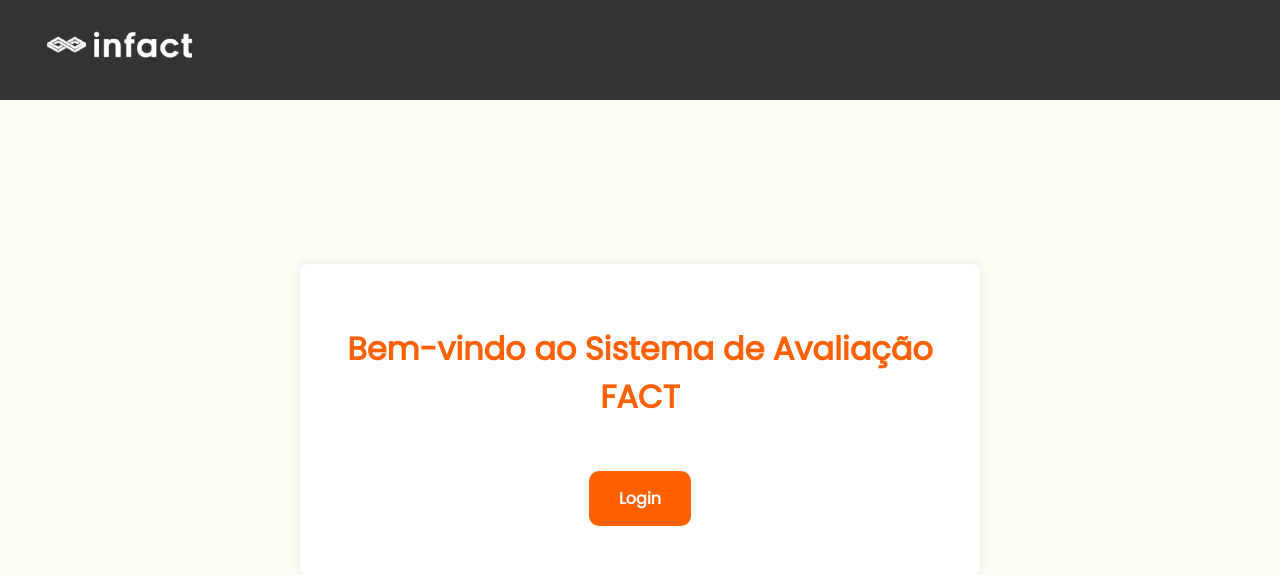
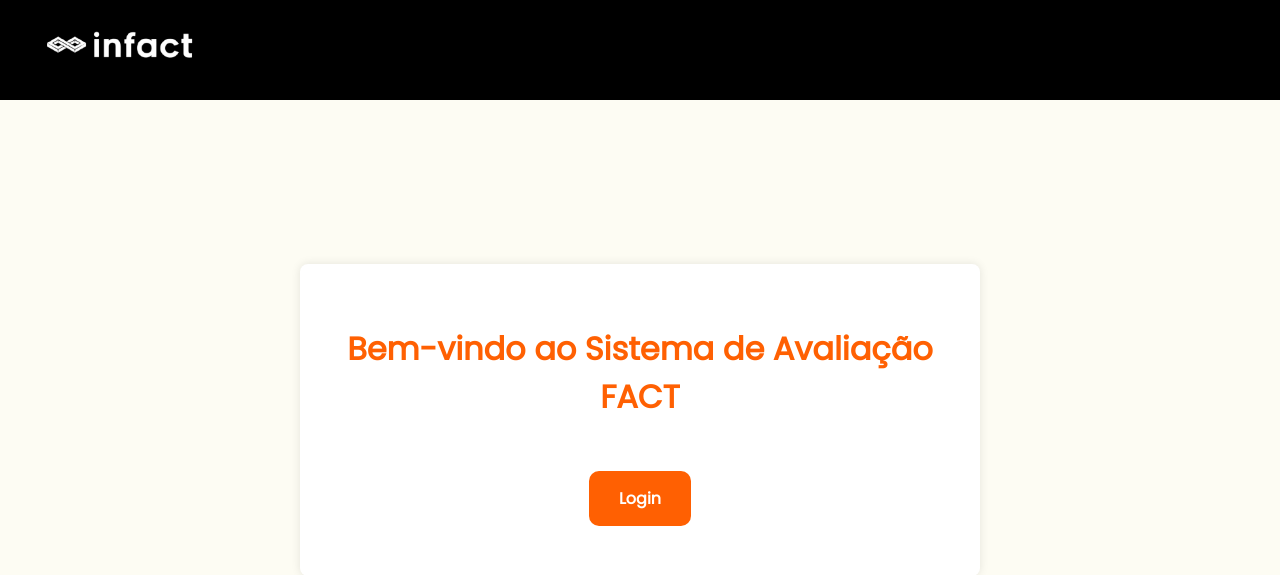
Before and after one commit to gacneto/projeto-2-si-equipe-6, a Django app: page / in a window 1280 px wide. Shown: the top 575 px of the page. Run offline with Django 5.2, Linux system fonts and the light colour scheme.

Commit message:
Add files via upload

```diff
--- a/fact_evaluation_system/fact_evaluation_system/core/templates/core/create_fact.html
+++ b/fact_evaluation_system/fact_evaluation_system/core/templates/core/create_fact.html
@@ -1,4 +1,5 @@
 <!-- core/templates/core/create_fact.html -->
+{% load static %}
 <!DOCTYPE html>
 <html>
 <head>
@@ -16,7 +17,7 @@
 
         /* Header */
         header {
-            background-color: #333333;
+            background-color: #000000;
             height: 100px;
             padding: 0 20px;
             display: flex;
@@ -116,7 +117,7 @@
 <body>
     <header>
         <!-- Espaço para a Logo -->
-        <img src="logo.png" alt="Logo do Sistema" class="logo">
+        <img src="{% static 'core/infactlogo.png' %}" alt="Logo do Sistema" class="logo">
     </header>
     <main>
         <div class="container">
--- a/fact_evaluation_system/fact_evaluation_system/core/templates/core/fact_evaluations.html
+++ b/fact_evaluation_system/fact_evaluation_system/core/templates/core/fact_evaluations.html
@@ -1,4 +1,5 @@
 <!-- core/templates/core/fact_results.html -->
+{% load static %}
 <!DOCTYPE html>
 <html>
 <head>
@@ -19,7 +20,7 @@
 
         /* Header */
         header {
-            background-color: #333333;
+            background-color: #000000;
             height: 100px;
             padding: 0 20px;
             display: flex;
@@ -129,7 +130,7 @@
 <body>
     <header>
         <!-- Espaço para a Logo -->
-        <img src="logo.png" alt="Logo do Sistema" class="logo">
+        <img src="{% static 'core/infactlogo.png' %}" alt="Logo do Sistema" class="logo">
     </header>
     <main>
         <div class="container">
--- a/fact_evaluation_system/fact_evaluation_system/core/templates/core/fact_results.html
+++ b/fact_evaluation_system/fact_evaluation_system/core/templates/core/fact_results.html
@@ -1,4 +1,5 @@
 <!-- core/templates/core/fact_results.html -->
+{% load static %}
 <!DOCTYPE html>
 <html>
 <head>
@@ -19,7 +20,7 @@
 
         /* Header */
         header {
-            background-color: #333333;
+            background-color: #000000;
             height: 100px;
             padding: 0 20px;
             display: flex;
@@ -110,7 +111,7 @@
 <body>
     <header>
         <!-- Espaço para a Logo -->
-        <img src="logo.png" alt="Logo do Sistema" class="logo">
+        <img src="{% static 'core/infactlogo.png' %}" alt="Logo do Sistema" class="logo">
     </header>
     <main>
         <div class="container">
--- a/fact_evaluation_system/fact_evaluation_system/core/templates/core/home.html
+++ b/fact_evaluation_system/fact_evaluation_system/core/templates/core/home.html
@@ -1,4 +1,6 @@
 <!-- core/templates/core/home.html -->
+{% load static %}
+
 <!DOCTYPE html>
 <html>
 <head>
@@ -20,7 +22,7 @@
 
         /* Header */
         header {
-            background-color: #333333;
+            background-color: #000000;
             height: 100px;
             padding: 0 20px;
             display: flex;
@@ -105,7 +107,7 @@
 <body>
     <header>
         <!-- Espaço para a Logo -->
-        <img src="logo.png" alt="Logo do Sistema" class="logo">
+        <img src="{% static 'core/infactlogo.png' %}" alt="Logo do Sistema" class="logo">
     </header>
     <main>
         <div class="container">
--- a/fact_evaluation_system/fact_evaluation_system/core/templates/core/login.html
+++ b/fact_evaluation_system/fact_evaluation_system/core/templates/core/login.html
@@ -1,4 +1,5 @@
 <!-- core/templates/core/login.html -->
+{% load static %}
 <!DOCTYPE html>
 <html>
 <head>
@@ -20,7 +21,7 @@
 
         /* Header */
         header {
-            background-color: #333333;
+            background-color: #000000;
             height: 100px;
             padding: 0 20px;
             display: flex;
@@ -123,7 +124,7 @@
 <body>
     <header>
         <!-- Espaço para a Logo -->
-        <img src="logo.png" alt="Logo do Sistema" class="logo">
+        <img src="{% static 'core/infactlogo.png' %}" alt="Logo do Sistema" class="logo">
     </header>
     <main>
         <div class="container">
--- a/fact_evaluation_system/fact_evaluation_system/core/templates/core/professor_course_detail.html
+++ b/fact_evaluation_system/fact_evaluation_system/core/templates/core/professor_course_detail.html
@@ -1,4 +1,5 @@
 <!-- core/templates/core/professor_course_detail.html -->
+{% load static %}
 <!DOCTYPE html>
 <html>
 <head>
@@ -164,7 +165,7 @@
 <body>
     <header>
         <!-- Espaço para a Logo -->
-        <img src="logo.png" alt="Logo do Sistema" class="logo">
+        <img src="{% static 'core/infactlogo.png' %}" alt="Logo do Sistema" class="logo">
     </header>
     <main>
         <div class="container">
--- a/fact_evaluation_system/fact_evaluation_system/core/templates/core/professor_dashboard.html
+++ b/fact_evaluation_system/fact_evaluation_system/core/templates/core/professor_dashboard.html
@@ -1,4 +1,5 @@
 <!-- core/templates/core/professor_dashboard.html -->
+{% load static %}
 <!DOCTYPE html>
 <html>
 <head>
@@ -20,7 +21,7 @@
 
         /* Header */
         header {
-            background-color: #333333;
+            background-color: #000000;
             height: 100px;
             padding: 0 20px;
             display: flex;
@@ -141,7 +142,7 @@
 <body>
     <header>
         <!-- Espaço para a Logo -->
-        <img src="logo.png" alt="Logo do Sistema" class="logo">
+        <img src="{% static 'core/infactlogo.png' %}" alt="Logo do Sistema" class="logo">
     </header>
     <main>
         <div class="container">
--- a/fact_evaluation_system/fact_evaluation_system/core/templates/core/respond_fact.html
+++ b/fact_evaluation_system/fact_evaluation_system/core/templates/core/respond_fact.html
@@ -1,4 +1,5 @@
 <!-- core/templates/core/respond_fact.html -->
+{% load static %}
 <!DOCTYPE html>
 <html>
 <head>
@@ -20,7 +21,7 @@
 
         /* Header */
         header {
-            background-color: #333333;
+            background-color: #000000;
             height: 100px;
             padding: 0 20px;
             display: flex;
@@ -220,7 +221,7 @@
 <body>
     <header>
         <!-- Espaço para a Logo -->
-        <img src="logo.png" alt="Logo do Sistema" class="logo">
+        <img src="{% static 'core/infactlogo.png' %}" alt="Logo do Sistema" class="logo">
     </header>
     <main>
         <div class="container">
--- a/fact_evaluation_system/fact_evaluation_system/core/templates/core/student_dashboard.html
+++ b/fact_evaluation_system/fact_evaluation_system/core/templates/core/student_dashboard.html
@@ -1,4 +1,5 @@
 <!-- core/templates/core/student_dashboard.html -->
+{% load static %}
 <!DOCTYPE html>
 <html>
 <head>
@@ -20,7 +21,7 @@
 
         /* Header */
         header {
-            background-color: #333333;
+            background-color: #000000;
             height: 100px;
             padding: 0 20px;
             display: flex;
@@ -151,7 +152,7 @@
 <body>
     <header>
         <!-- Espaço para a Logo -->
-        <img src="logo.png" alt="Logo do Sistema" class="logo">
+        <img src="{% static 'core/infactlogo.png' %}" alt="Logo do Sistema" class="logo">
     </header>
     <main>
         <div class="container">
--- a/fact_evaluation_system/fact_evaluation_system/core/templates/core/student_evaluations_detail.html
+++ b/fact_evaluation_system/fact_evaluation_system/core/templates/core/student_evaluations_detail.html
@@ -1,4 +1,5 @@
 <!-- core/templates/core/student_evaluations_detail.html -->
+{% load static %}
 <!DOCTYPE html>
 <html>
 <head>
@@ -19,7 +20,7 @@
 
         /* Header */
         header {
-            background-color: #333333;
+            background-color: #000000;
             height: 100px;
             padding: 0 20px;
             display: flex;
@@ -136,7 +137,7 @@
 <body>
     <header>
         <!-- Espaço para a Logo -->
-        <img src="logo.png" alt="Logo do Sistema" class="logo">
+        <img src="{% static 'core/infactlogo.png' %}" alt="Logo do Sistema" class="logo">
     </header>
     <main>
         <div class="container">
--- a/fact_evaluation_system/fact_evaluation_system/core/templates/core/student_fact_detail.html
+++ b/fact_evaluation_system/fact_evaluation_system/core/templates/core/student_fact_detail.html
@@ -1,4 +1,5 @@
 <!-- core/templates/core/student_fact_detail.html -->
+{% load static %}
 <!DOCTYPE html>
 <html>
 <head>
@@ -19,7 +20,7 @@
 
         /* Header */
         header {
-            background-color: #333333;
+            background-color: #000000;
             height: 100px;
             padding: 0 20px;
             display: flex;
@@ -142,7 +143,7 @@
 <body>
     <header>
         <!-- Espaço para a Logo -->
-        <img src="logo.png" alt="Logo do Sistema" class="logo">
+        <img src="{% static 'core/infactlogo.png' %}" alt="Logo do Sistema" class="logo">
     </header>
     <main>
         <div class="container">
--- a/fact_evaluation_system/fact_evaluation_system/fact_evaluation_system/settings.py
+++ b/fact_evaluation_system/fact_evaluation_system/fact_evaluation_system/settings.py
@@ -116,7 +116,8 @@ USE_TZ = True
 # Static files (CSS, JavaScript, Images)
 # https://docs.djangoproject.com/en/5.1/howto/static-files/
 
-STATIC_URL = "static/"
+STATIC_URL = '/static/'
+STATICFILES_DIRS = [BASE_DIR / "static"]
 
 # Default primary key field type
 # https://docs.djangoproject.com/en/5.1/ref/settings/#default-auto-field
```
Also changed, not shown: fact_evaluation_system/fact_evaluation_system/core/static/core/infactlogo.png (added).
